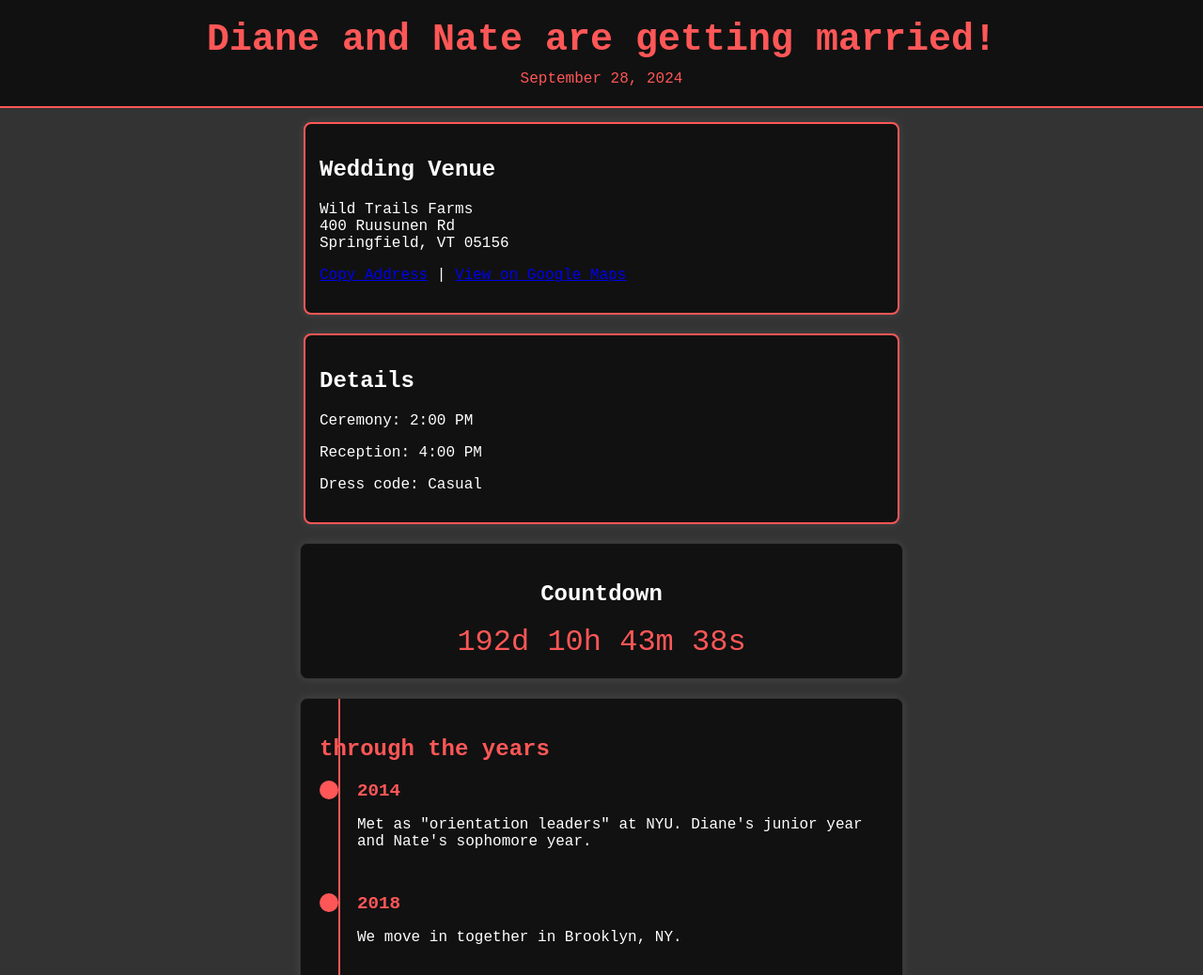
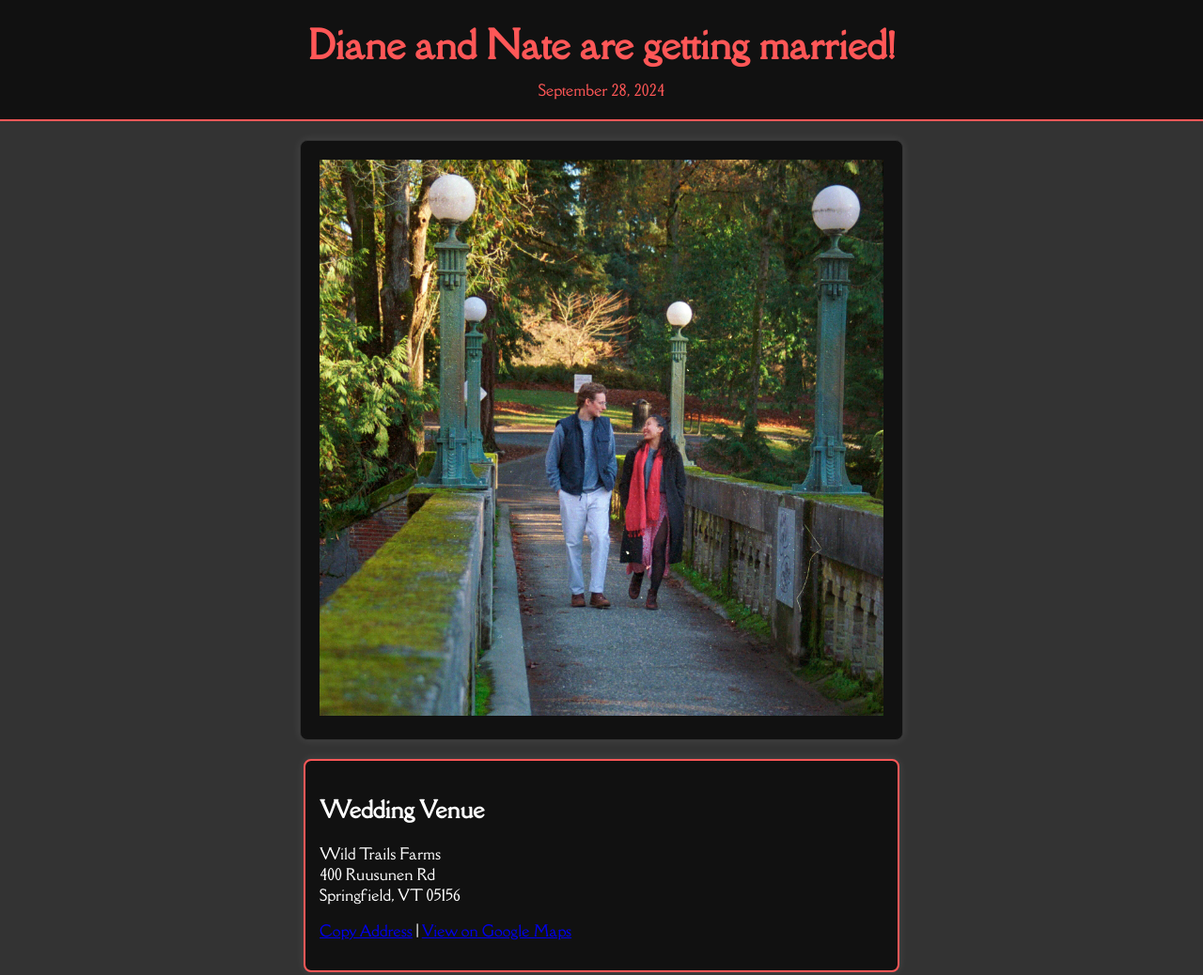
Before and after one commit to natestemen/wed, a plain HTML site: page index.html in a window 1280 px wide. Shown: the top 1038 px of the page at 94% size. Drawn offline with Linux system fonts and the light colour scheme.

Commit message:
image and font

```diff
--- a/index.html
+++ b/index.html
@@ -13,7 +13,9 @@
       <h1>Diane and Nate are getting married!</h1>
       <p class="date">September 28, 2024</p>
     </header>
-
+    <section>
+      <img src="walking.jpg" alt="us walking down a nice bridge" />
+    </section>
     <section class="venue">
       <h2>Wedding Venue</h2>
       <p id="address">
--- a/styles.css
+++ b/styles.css
@@ -1,5 +1,10 @@
+@font-face {
+  font-family: "della";
+  src: url("Della_Respira/DellaRespira-Regular.ttf");
+}
+
 body {
-  font-family: "Courier New", monospace;
+  font-family: "della";
   margin: 0;
   padding: 0;
   background-color: #333;
@@ -137,3 +142,7 @@ footer {
 .relationship-timeline li:hover {
   background-color: #333;
 }
+
+section img {
+  width: 100%;
+}
```
Also changed, not shown: Della_Respira/DellaRespira-Regular.ttf (added), Della_Respira/OFL.txt (added), walking.jpg (added).
